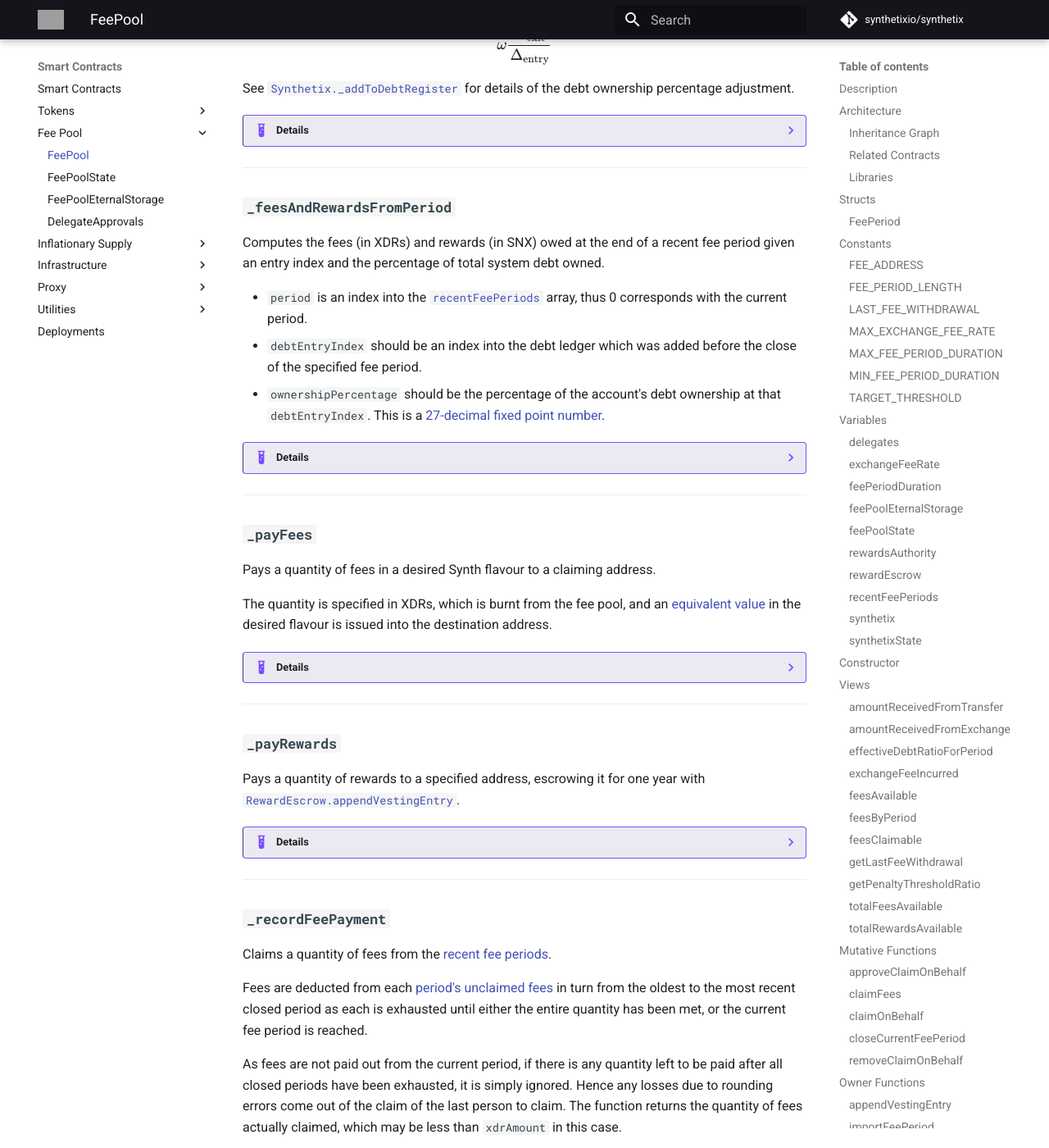
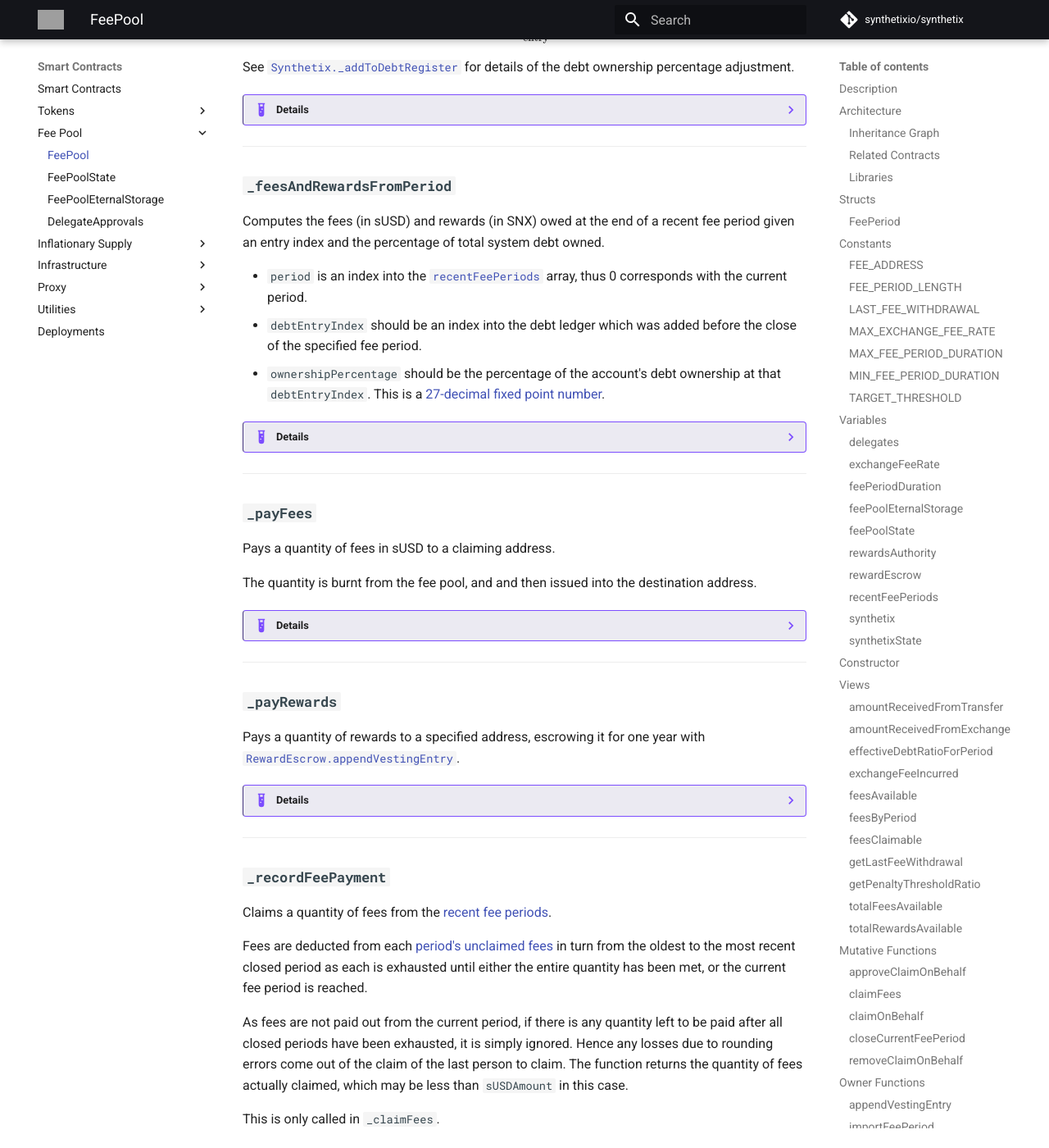
Before and after one commit to Synthetixio/synthetix, an MkDocs documentation site: the page built from docs/content/contracts/FeePool.md, in a window 1280 px wide and 1400 px high, scrolled down 15341 px. Shown: the whole window at 82% size. Built offline with MkDocs 1.6.1 and Material for MkDocs 9.7.7, drawn with Linux system fonts in a browser that asks for light colours; formulas are drawn with MathJax 3; comment, search, counter and statistics services are not loaded; some of the changed text lies outside the part shown; grey boxes are pictures that could not be loaded.

Commit message:
remove XDR from Docs

````diff
--- a/docs/content/contracts/FeePool.md
+++ b/docs/content/contracts/FeePool.md
@@ -25,9 +25,9 @@
 ??? example "Details"
 
     - [`Proxy`](Proxy.md): The fee pool, being [`Proxyable`](Proxyable.md), sits behind a `CALL`-style proxy for upgradeability.
-    - [`Synthetix`](Synthetix.md): The fee pool uses the main Synthetix contract to convert between flavours of synths when manipulating fees in XDRs or otherwise, and to retrieve account collateralisation ratios.
+    - [`Synthetix`](Synthetix.md): The fee pool needs the Synthetix address for a onlySynthetix modifer for storing a minters issue and burn events to track their debt % of the system.
     - [`SynthetixState`](SynthetixState.md): The fee pool retrieves the global issuance ratio, and queries the debt ledger directly from the Synthetix state contract.
-    - [`Synth`](Synth.md): The fee pool, retrieving their addresses from the Synthetix contract, directly burns and issues synths when transferring fees and converting between flavours. The address of the XDR Synth contract is of particular importance, since fees are denominated in XDRs when they are sitting in the pool, but paid out in a flavour of the user's choice. Synths themselves do not know the fee pool address directly, but ask the fee pool's proxy for its target.
+    - [`Synth`](Synth.md): The fee pool, retrieving their addresses from the Synthetix contract, directly burns and issues sUSD when transferring fees. Fees are denominated and paid out in sUSD. Synths themselves do not know the fee pool address directly, but ask the fee pool's proxy for its target.
     - [`FeePoolState`](FeePoolState.md): The fee pool state contract holds the details of each user's most recent issuance events: when they issued and burnt synths, and their value.
     - [`FeePoolEternalStorage`](FeePoolEternalStorage): A storage contact that holds the last fee withdrawal time for each account.
     - [`DelegateApprovals`](DelegateApprovals): A storage contract containing addresses to which the right to withdraw fees has been delegated by another account, for example to allow hot wallets to withdraw fees.
@@ -57,7 +57,7 @@ A record for a fee period, when it was opened, and the fees and rewards accrued
 | feePeriodId         | `uint`                                     | A serial id for fee periods which is incremented for each new fee period.                                                                                                                                                                                                                                                         |
 | startingDebtIndex   | `uint`                                     | The length of [`SynthetixState.debtLedger`](SynthetixState.md#debtledger) at the time this fee period began.                                                                                                                                                                                                                      |
 | startTime           | `uint`                                     | The current timestamp when this fee period began.                                                                                                                                                                                                                                                                                 |
-| feesToDistribute    | `uint` ([18 decimals](SafeDecimalMath.md)) | The total of fees to be distributed in this period, in XDRs. This increases when fees are collected in the current period or when unclaimed fees roll over from the oldest period to the second oldest. See [`feePaid`](#feepaid) and [`closeCurrentPeriod`](#closecurrentperiod).                                                |
+| feesToDistribute    | `uint` ([18 decimals](SafeDecimalMath.md)) | The total of fees to be distributed in this period, in sUSD. This increases when fees are collected in the current period or when unclaimed fees roll over from the oldest period to the second oldest. See [`feePaid`](#feepaid) and [`closeCurrentPeriod`](#closecurrentperiod).                                                |
 | feesClaimed         | `uint` ([18 decimals](SafeDecimalMath.md)) | The number of fees that have already been claimed during this period.                                                                                                                                                                                                                                                             |
 | rewardsToDistribute | `uint` ([18 decimals](SafeDecimalMath.md)) | The total of inflationary rewards to be distributed in this period, in SNX. This increases when new rewards are minted by [`Synthetix.mint`](Synthetix.md#mint)/[`rewardsMinted`](#rewardsminted), or when unclaimed rewards roll over from the oldest period to the second oldest ([`closeCurrentPeriod`](#closecurrentperiod)). |
 | rewardsClaimed      | `uint` ([18 decimals](SafeDecimalMath.md)) | The quantity of inflationary rewards that have already been claimed during this period.                                                                                                                                                                                                                                           |
@@ -70,7 +70,7 @@ A record for a fee period, when it was opened, and the fees and rewards accrued
 
 ### `FEE_ADDRESS`
 
-The address where fees are pooled as XDRs.
+The address where fees are pooled as sUSD.
 
 **Type:** `address constant public`
 
@@ -337,7 +337,7 @@ This is the total of fees accrued in completed periods, so is simply the the sum
 
 ### `feesByPeriod`
 
-Returns an array of [`FEE_PERIOD_LENGTH`](#fee_period_length) `[fees, rewards]` pairs owed to an account for each [recent fee period](#recentfeeperiods) (including the current one). Fees are denominated in XDRs and rewards in SNX.
+Returns an array of [`FEE_PERIOD_LENGTH`](#fee_period_length) `[fees, rewards]` pairs owed to an account for each [recent fee period](#recentfeeperiods) (including the current one). Fees are denominated in sUSD and rewards in SNX.
 
 To compute this, for each period from oldest to newest, find the [latest issuance event this account performed before the close of this period](FeePoolState.md#applicableissuancedata), and use it to derive the owed [fees and rewards](#_feesandrewardsfromperiod) for that period.
 
@@ -718,17 +718,17 @@ The `debtRatio` argument is a [27-decimal fixed point number](SafeDecimalMath.md
 
 ---
 
-### `feePaid`
+### `recordFeePaid`
 
 Allows the [`Synthetix._internalExchange`](Synthetix.md#_internalexchange) function to record that a fee was paid whenever an exchange between Synth flavours occurs.
 
-Converts `amount` from `currencyKey` to a value in XDRs (if required) and then adds the value to the current period's pot of fees to be distributed.
+Adds the value in sUSD to the current fee period's pool of fees to be distributed.
 
 ??? example "Details"
 
     **Signature**
 
-    `feePaid(bytes32 currencyKey, uint amount) external`
+    `recordFeePaid(uint amount) external`
 
     **Modifiers**
 
@@ -780,7 +780,7 @@ The return value is always true if the transaction was not reverted.
 
     **Emits**
 
-    * [`FeesClaimed(claimingAddress, feesPaid, rewardsPaid)`](#feesclaimed) (`feesPaid` is denominated in XDRs, `rewardsPaid` in SNX)
+    * [`FeesClaimed(claimingAddress, feesPaid, rewardsPaid)`](#feesclaimed) (`feesPaid` is denominated in sUSD, `rewardsPaid` in SNX)
 
 ---
 
@@ -806,7 +806,7 @@ See [`Synthetix._addToDebtRegister`](Synthetix.md#_addToDebtRegister) for detail
 
 ### `_feesAndRewardsFromPeriod`
 
-Computes the fees (in XDRs) and rewards (in SNX) owed at the end of a recent fee period given an entry index and the percentage of total system debt owned.
+Computes the fees (in sUSD) and rewards (in SNX) owed at the end of a recent fee period given an entry index and the percentage of total system debt owned.
 
 - `period` is an index into the [`recentFeePeriods`](#recentfeeperiods) array, thus 0 corresponds with the current period.
 - `debtEntryIndex` should be an index into the debt ledger which was added before the close of the specified fee period.
@@ -822,15 +822,15 @@ Computes the fees (in XDRs) and rewards (in SNX) owed at the end of a recent fee
 
 ### `_payFees`
 
-Pays a quantity of fees in a desired Synth flavour to a claiming address.
+Pays a quantity of fees in sUSD to a claiming address.
 
-The quantity is specified in XDRs, which is burnt from the fee pool, and an [equivalent value](Synthetix.md#effectivevalue) in the desired flavour is issued into the destination address.
+The quantity is burnt from the fee pool, and and then issued into the destination address.
 
 ??? example "Details"
 
     **Signature**
 
-    `_payFees(address account, uint xdrAmount, bytes32 destinationCurrencyKey) internal`
+    `_payFees(address account, uint sUSDAmount) internal`
 
     **Modifiers**
 
@@ -876,14 +876,14 @@ Claims a quantity of fees from the [recent fee periods](#recentfeeperiods).
 
 Fees are deducted from each [period's unclaimed fees](#feeperiod) in turn from the oldest to the most recent closed period as each is exhausted until either the entire quantity has been met, or the current fee period is reached.
 
-As fees are not paid out from the current period, if there is any quantity left to be paid after all closed periods have been exhausted, it is simply ignored. Hence any losses due to rounding errors come out of the claim of the last person to claim. The function returns the quantity of fees actually claimed, which may be less than `xdrAmount` in this case.
+As fees are not paid out from the current period, if there is any quantity left to be paid after all closed periods have been exhausted, it is simply ignored. Hence any losses due to rounding errors come out of the claim of the last person to claim. The function returns the quantity of fees actually claimed, which may be less than `sUSDAmount` in this case.
 
 This is only called in `_claimFees`.
 
 In pseudo-code:
 
 ```python
-remaining = xdrAmount # The quantity to pay out.
+remaining = sUSDAmount # The quantity to pay out.
 paid = 0 # The quantity actually paid.
 
 # Pay out fees from recent periods, from oldest to newest as they are exhausted.
@@ -908,7 +908,7 @@ return paid
 
     **Signature**
 
-    `_recordFeePayment(uint xdrAmount) internal returns (uint)`:
+    `_recordFeePayment(uint sUSDAmount) internal returns (uint)`:
 
 ---
 
@@ -976,7 +976,7 @@ Records that an account [claimed](#_claimfees) the fees and rewards owed to them
 
 This event is emitted from the FeePool's [proxy](Proxy.md#_emit) with the `emitFeesClaimed` function.
 
-**Signature:** `FeesClaimed(address account, uint xdrAmount, uint snxRewards)`
+**Signature:** `FeesClaimed(address account, uint sUSDAmount, uint snxRewards)`
 
 ---
 
````
Also changed, not shown: docs/content/contracts/Synth.md (+1 -1 lines), docs/content/contracts/Synthetix.md (+5 -5 lines), docs/content/contracts/index.md (+3 -4 lines), README.md.
